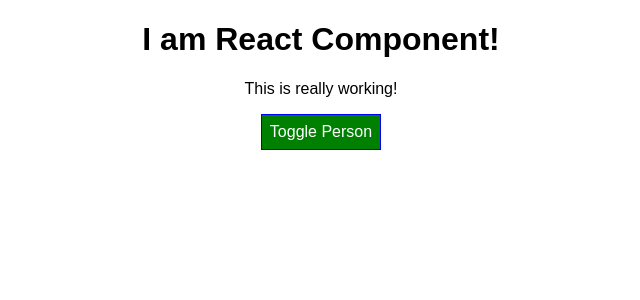
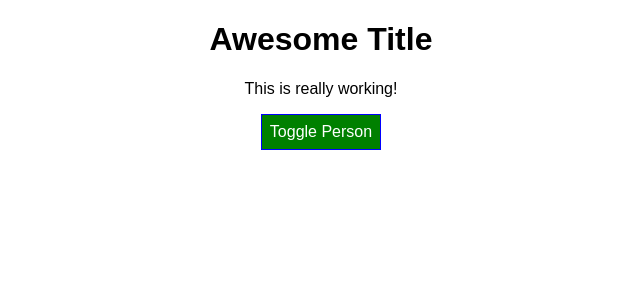
Before and after one commit to arpitsystango/react-complete-guide, a React app: page / in a window 1280 px wide. Shown: the top 300 px of the page, without its empty margins (319-959 px from the left). Built offline with nearby package versions, Linux system fonts and the light colour scheme.

Commit message:
Using props inside smart component.

```diff
--- a/src/components/Cockpit/Cockpit.js
+++ b/src/components/Cockpit/Cockpit.js
@@ -19,7 +19,7 @@
 
   return (
     <div className={classes.Cockpit}>
-      <h1>I am React Component!</h1>
+      <h1>{props.title}</h1>
       <p className={assignedClasses.join(" ")}>This is really working!</p>
       <button
         className={btnClass}
--- a/src/components/Persons/Persons.js
+++ b/src/components/Persons/Persons.js
@@ -5,7 +5,6 @@
   props.persons.map((person, index) => {
     return (
       <Person
-        arpit="Hello World"
         name={person.name}
         age={person.age}
         click={props.clicked.bind(null, index)}
--- a/src/containers/App.js
+++ b/src/containers/App.js
@@ -53,6 +53,7 @@
     return (
       <div className={classes.App}>
         <Cockpit
+          title={this.props.title}
           showPersons={this.state.showPersons}
           persons={this.state.persons}
           clicked={this.togglePersonsHandler}
--- a/src/index.js
+++ b/src/index.js
@@ -4,5 +4,5 @@
 import App from './containers/App';
 import registerServiceWorker from './registerServiceWorker';
 
-ReactDOM.render(<App />, document.getElementById('root'));
+ReactDOM.render(<App title={"Awesome Title"} />, document.getElementById('root'));
 registerServiceWorker();
```
